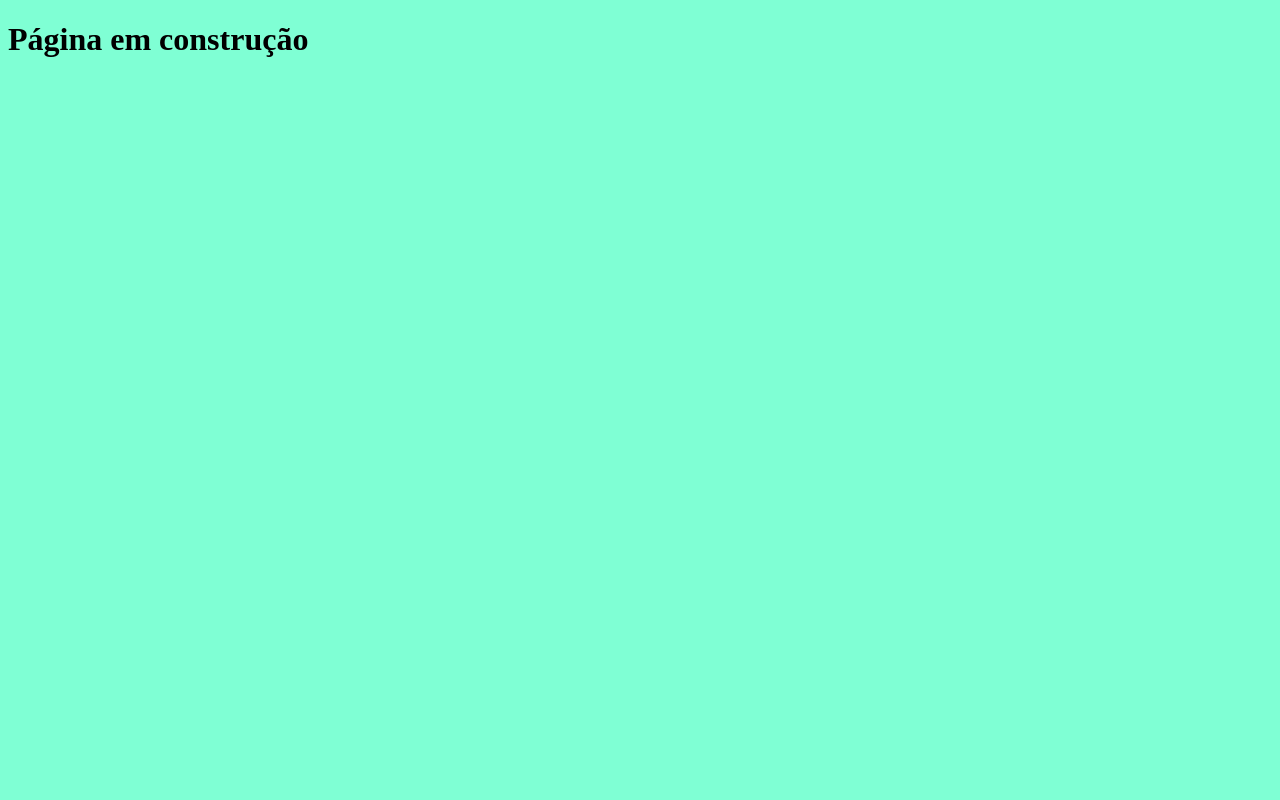
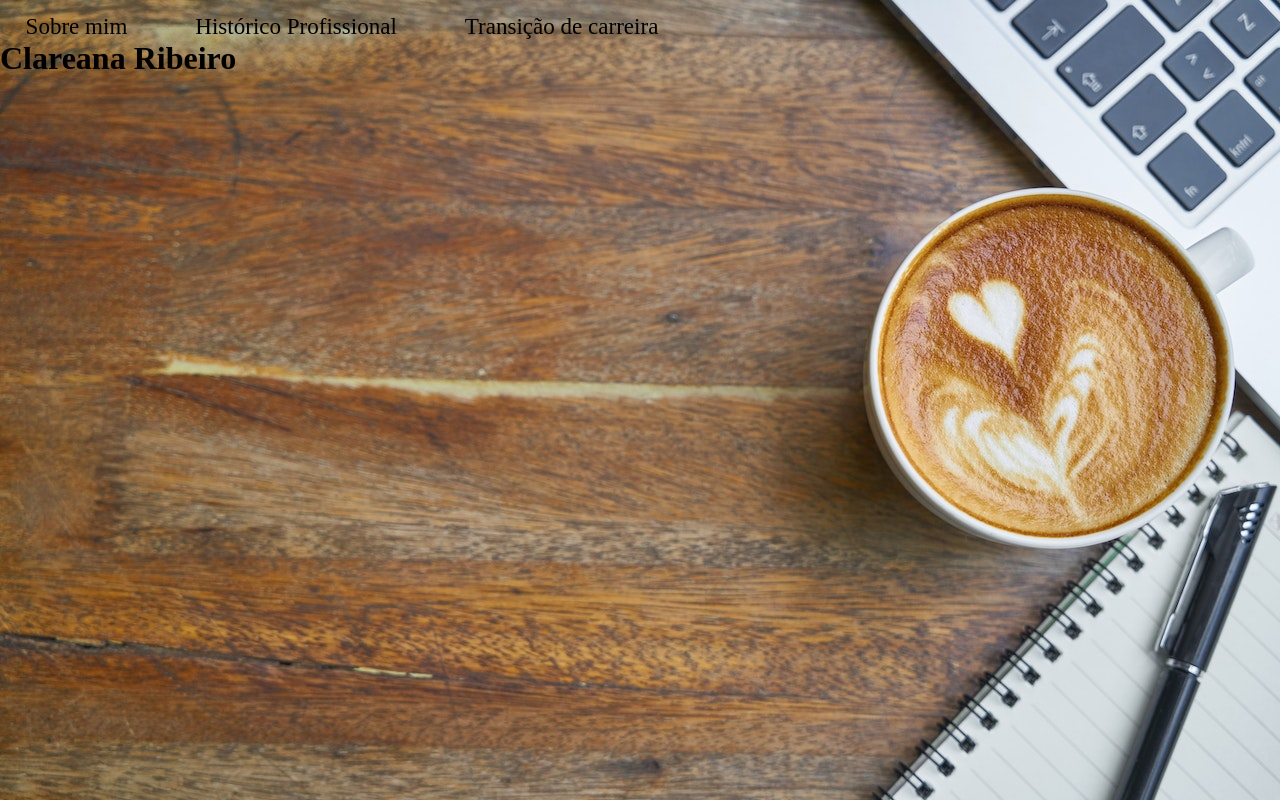
Before and after one commit to ClareanaRibeiro/MyPage, a website: page SRC/index.html in a window 1280 px wide. Drawn offline with Linux system fonts and the light colour scheme.

Commit message:
Inicio estrutura html e css

```diff
--- a/SRC/index.html
+++ b/SRC/index.html
@@ -7,8 +7,17 @@
     <title>Clareana Ribeiro</title>
 </head>
 <body>
+<header>
+    <nav>
+        <ul>
+            <li id="first">Sobre mim</li>
+            <li>Histórico Profissional</li>
+            <li>Transição de carreira</li>
+        </ul>
+    </nav>
+</header>
 
-    <h1>Página em construção</h1>
+<h1>Clareana Ribeiro</h1>
 
 <script src="main.js" type="module"></script>
 <link rel="stylesheet" href="style.css"/>
--- a/SRC/style.css
+++ b/SRC/style.css
@@ -1,3 +1,29 @@
+*{
+    padding: 0;
+    margin: 0;
+}
+
 body{
-    background-color: aquamarine;
+    background-image:url("./img/img_fundo.jpg");
+    height: 100vh;
+    width: 100vw;
+    background-size: cover;
 }
+
+nav ul {
+    list-style-type: none;
+    margin-left: none;
+    margin-right: none;
+}
+
+nav ul li {
+    display: inline-block;
+    margin-right: 5vw;
+    margin-top: 1vw;
+    cursor: pointer;
+    font-size: 1.8vw;
+  }
+
+#first{
+margin-left: 2vw;
+}
```
Also changed, not shown: SRC/img/img_fundo.jpg (added).
